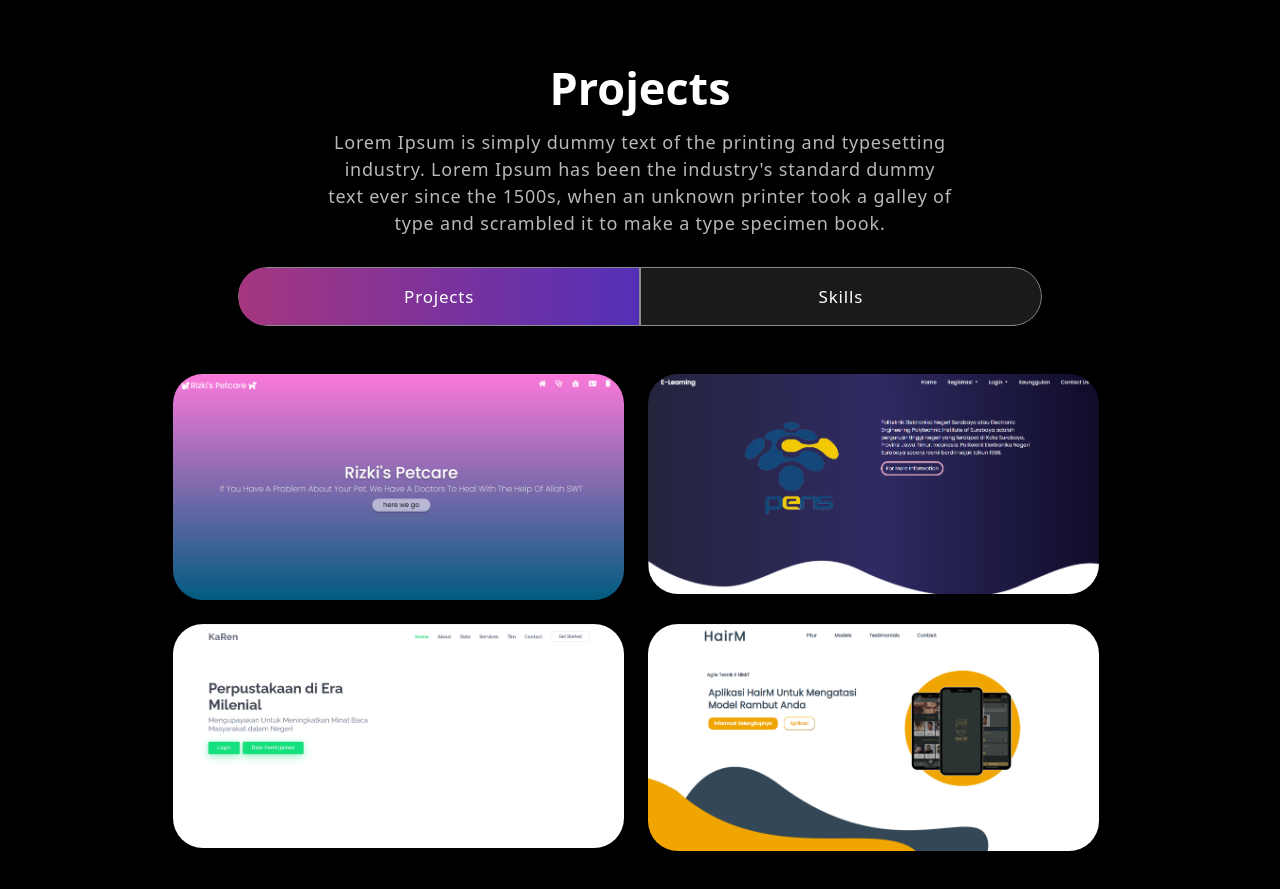
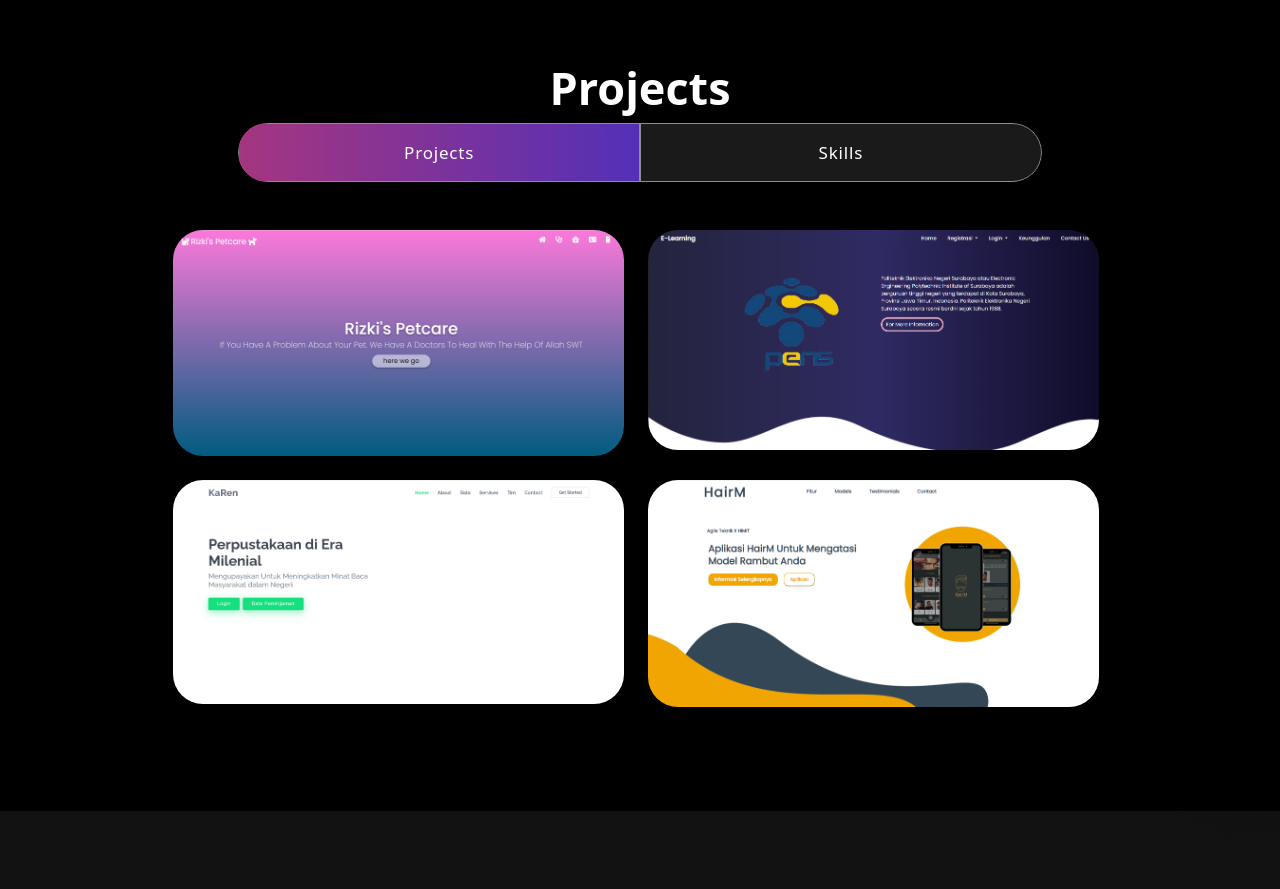
Before and after one commit to rizkiwnf/portofolio-website, a React (Create React App) app: page / in a window 1280 px wide. Shown: the part 1380-2269 px from the top of the page. After the commit the page ends 2242 px from the top, so only its background shows below. Built offline with nearby package versions, Linux system fonts and the light colour scheme.

Commit message:
change portofolio

```diff
--- a/src/components/portofolio.js
+++ b/src/components/portofolio.js
@@ -134,7 +134,6 @@ export const Portofolio = () => {
               {({ isVisible }) =>
               <div className={isVisible ? "animate__animated animate__fadeIn": ""}>
                 <h2>Projects</h2>
-                <p>Lorem Ipsum is simply dummy text of the printing and typesetting industry. Lorem Ipsum has been the industry's standard dummy text ever since the 1500s, when an unknown printer took a galley of type and scrambled it to make a type specimen book.</p>
                 <Tab.Container id="projects-tabs" defaultActiveKey="first">
                   <Nav variant="pills" className="nav-pills mb-5 justify-content-center align-items-center" id="pills-tab">
                     <Nav.Item>
```
